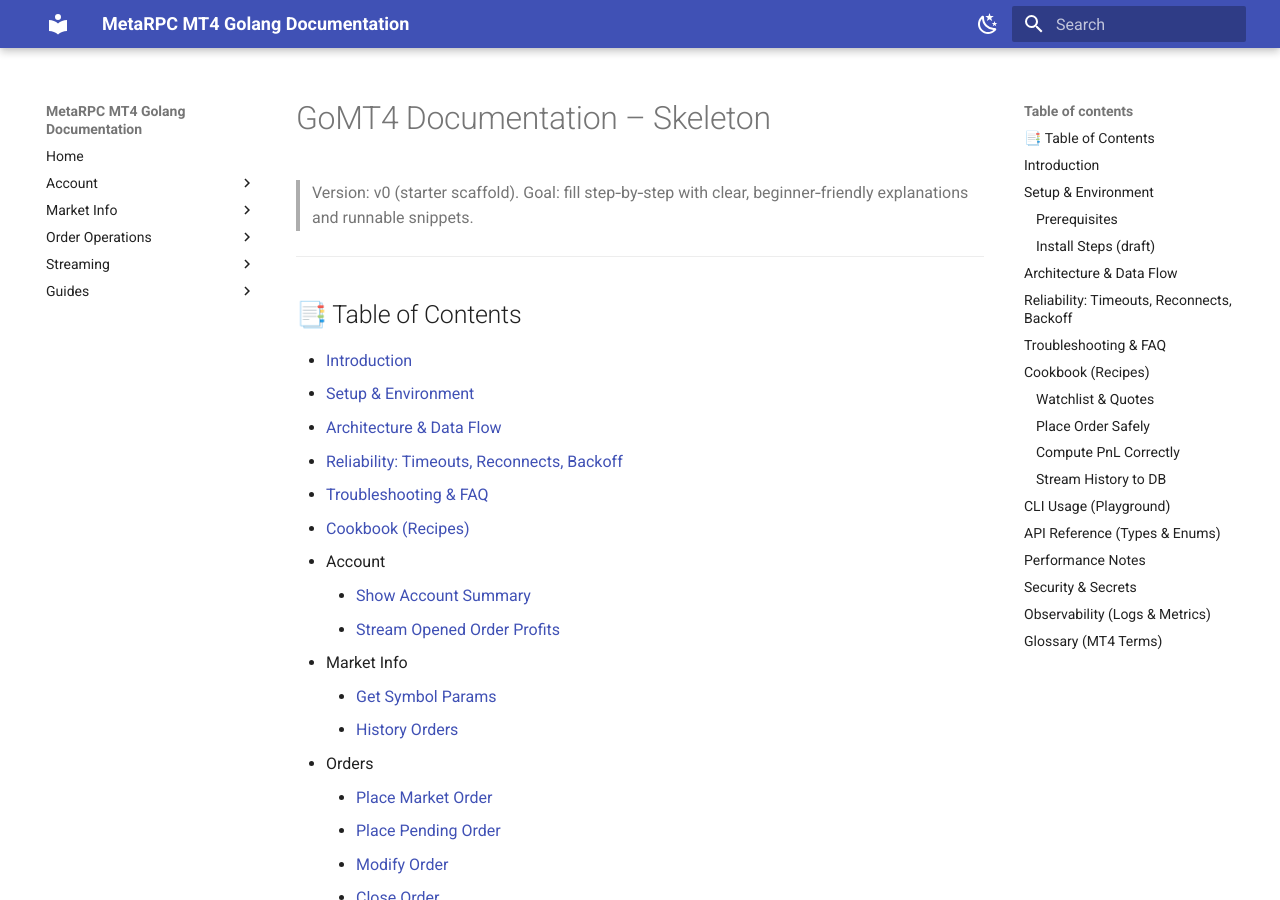
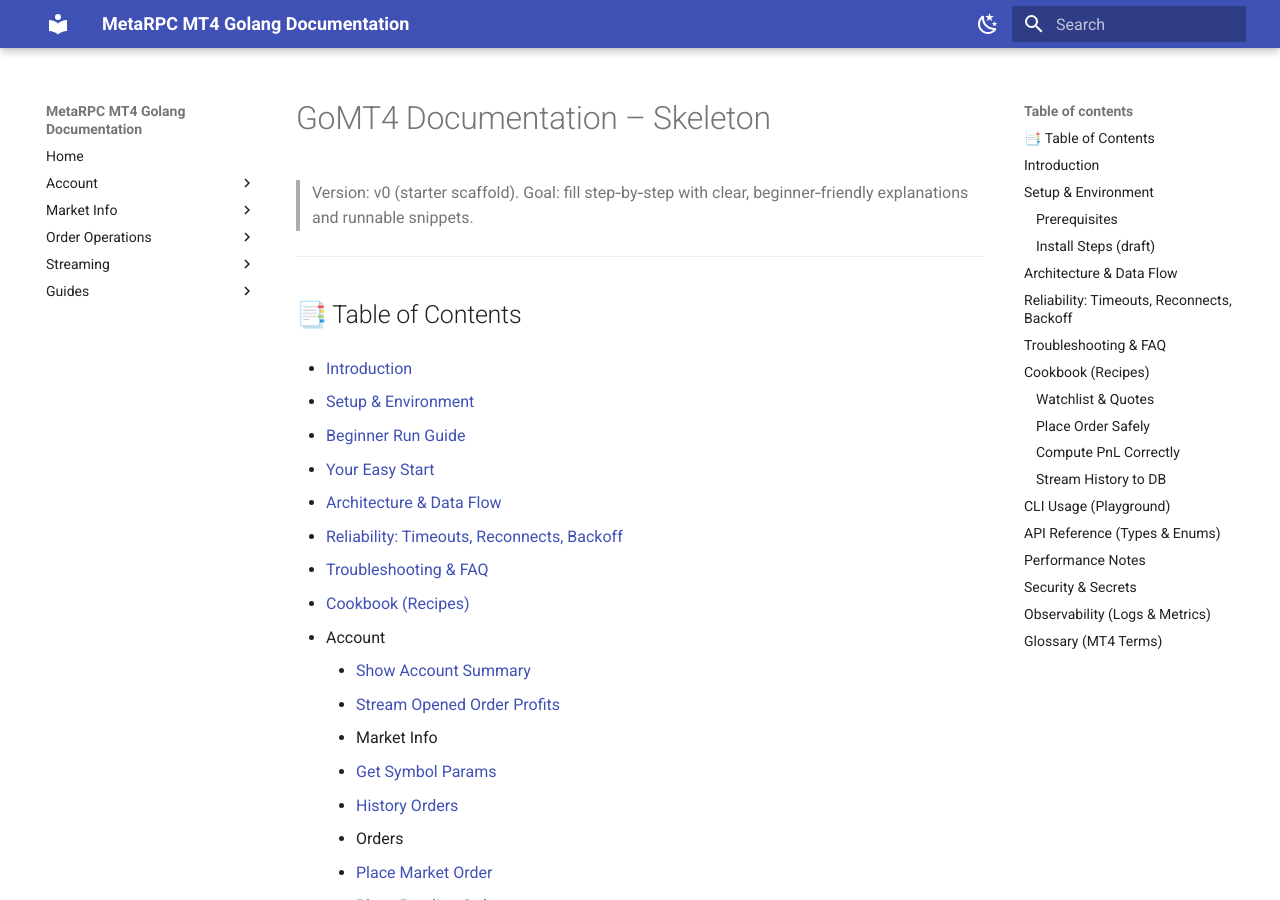
Before and after one commit to MetaRPC/GoMT4, an MkDocs documentation site: the page built from docs/GoMT4_Documentation_Skeleton.md, in a window 1280 px wide and 900 px high. Built offline with MkDocs 1.6.1 and Material for MkDocs 9.7.7, drawn with Linux system fonts in a browser that asks for light colours.

Commit message:
Update GoMT4_Documentation_Skeleton.md

```diff
--- a/docs/GoMT4_Documentation_Skeleton.md
+++ b/docs/GoMT4_Documentation_Skeleton.md
@@ -7,36 +7,51 @@
 ## 📑 Table of Contents
 
 * [Introduction](Introduction.md)
+
 * [Setup & Environment](setup.md)
+
+* [Beginner Run Guide](Beginner_Run_Guide.md)
+
+* [Your Easy Start](Your_Easy_Start.md)
+
 * [Architecture & Data Flow](Architecture_DataFlow.md)
+
 * [Reliability: Timeouts, Reconnects, Backoff](ReTimeouts_Reconnects_Backoff.md)
+
 * [Troubleshooting & FAQ](Troubleshooting_FAQ.md)
+
 * [Cookbook (Recipes)](Cookbook/)
 
   * Account
-    - [Show Account Summary](Cookbook/Account/AccountSummary.md)
-    - [Stream Opened Order Profits](Cookbook/Account/StreamOpenedOrderProfits.md)
+
+    * [Show Account Summary](Cookbook/Account/AccountSummary.md)
+    * [Stream Opened Order Profits](Cookbook/Account/StreamOpenedOrderProfits.md)
   * Market Info
-    - [Get Symbol Params](Cookbook/Market_Info/SymbolParams.md)
-    - [History Orders](Cookbook/Market_Info/HistoryOrders.md)
+
+    * [Get Symbol Params](Cookbook/Market_Info/SymbolParams.md)
+    * [History Orders](Cookbook/Market_Info/HistoryOrders.md)
   * Orders
-    - [Place Market Order](Cookbook/Orders/PlaceMarketOrder.md)
-    - [Place Pending Order](Cookbook/Orders/PlacePendingOrder.md)
-    - [Modify Order](Cookbook/Orders/ModifyOrder.md)
-    - [Close Order](Cookbook/Orders/CloseOrder.md)
-    - [Close By Orders](Cookbook/Orders/CloseByOrders.md)
-    - [Delete Pending](Cookbook/Orders/DeletePending.md)
-    - [History Orders](Cookbook/Orders/HistoryOrders.md)
+
+    * [Place Market Order](Cookbook/Orders/PlaceMarketOrder.md)
+    * [Place Pending Order](Cookbook/Orders/PlacePendingOrder.md)
+    * [Modify Order](Cookbook/Orders/ModifyOrder.md)
+    * [Close Order](Cookbook/Orders/CloseOrder.md)
+    * [Close By Orders](Cookbook/Orders/CloseByOrders.md)
+    * [Delete Pending](Cookbook/Orders/DeletePending.md)
+    * [History Orders](Cookbook/Orders/HistoryOrders.md)
   * Reliability & Connection
-    - [Handle Reconnect](Cookbook/Reliability_Connection/HandleReconnect.md)
-    - [Unary Retries](Cookbook/Reliability_Connection/UnaryRetries.md)
-    - [Health Check](Cookbook/Reliability_Connection/HealthCheck.md)
+
+    * [Handle Reconnect](Cookbook/Reliability_Connection/HandleReconnect.md)
+    * [Unary Retries](Cookbook/Reliability_Connection/UnaryRetries.md)
+    * [Health Check](Cookbook/Reliability_Connection/HealthCheck.md)
   * Utils & Helpers
-    - [Round Volume/Price](Cookbook/Utils_Helpers/RoundVolumePrice.md)
-    - [Ensure Symbol Visible](Cookbook/Utils_Helpers/EnsureSymbolVisible.md)
-    - [Config Example](Cookbook/Utils_Helpers/ConfigExample.md)
+
+    * [Round Volume/Price](Cookbook/Utils_Helpers/RoundVolumePrice.md)
+    * [Ensure Symbol Visible](Cookbook/Utils_Helpers/EnsureSymbolVisible.md)
+    * [Config Example](Cookbook/Utils_Helpers/ConfigExample.md)
 
 * [CLI Usage (Playground)](cli_usage.md)
+
 * [API Reference (Types & Enums)](API%20Reference/Overview.md)
 
   * [Enums](API%20Reference/Enums.md)
@@ -44,8 +59,11 @@
   * [Streaming](API%20Reference/Streaming.md)
 
 * [Performance Notes](Performance_Notes.md)
+
 * [Security & Secrets](Security_Secrets.md)
+
 * [Observability (Logs & Metrics)](Observability.md)
+
 * [Glossary (MT4 Terms)](Glossary.md)
 
 
```
